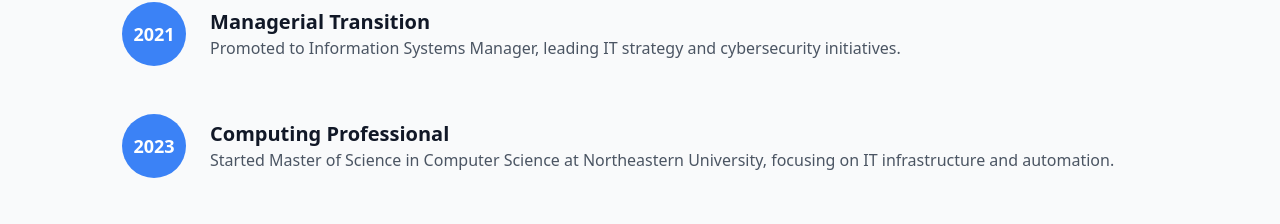
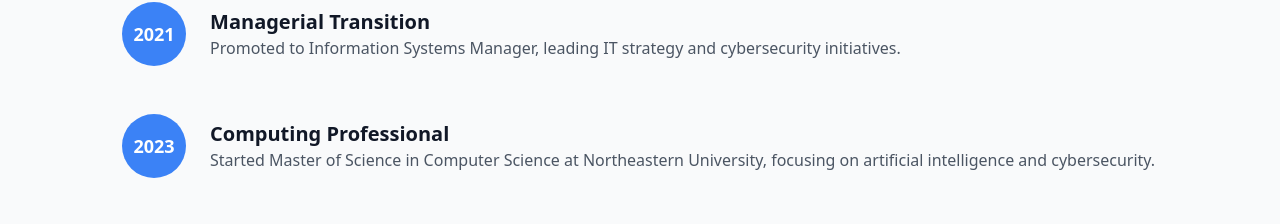
Before and after one commit to pidoko/website, a Next.js app: page / in a window 1280 px wide. Shown: the part 1600-1824 px from the top of the page. Built offline with nearby package versions, Linux system fonts and the light colour scheme.

Commit message:
reverted timeline

```diff
--- a/src/components/Timeline.tsx
+++ b/src/components/Timeline.tsx
@@ -5,7 +5,7 @@ const timelineEvents = [
     { "year": "2016", "title": "Academic Foundation", "desc": "Started Bachelor of Technology in Technology Management at NAIT." },
     { "year": "2019", "title": "Information Technology", "desc": "Started as an Information Systems Technician at First Nation of Nacho Nyak Dun." },
     { "year": "2021", "title": "Managerial Transition", "desc": "Promoted to Information Systems Manager, leading IT strategy and cybersecurity initiatives." },
-    { "year": "2023", "title": "Computing Professional", "desc": "Started Master of Science in Computer Science at Northeastern University, focusing on IT infrastructure and automation." },
+    { "year": "2023", "title": "Computing Professional", "desc": "Started Master of Science in Computer Science at Northeastern University, focusing on artificial intelligence and cybersecurity." },
     { "year": "2024", "title": "Project Leadership", "desc": "Worked as Project Coordinator at Northeastern University, designing automated registration and event management systems." },
     { "year": "2024", "title": "Enterprise IT Management", "desc": "Started as IT Coordinator at VACFSS, enhancing security, asset management, and service operations." },
     { "year": "2025", "title": "Tech Leadership & Strategy", "desc": "Pursuing Tech leadership roles to drive enterprise security, IT strategy, and digital transformation initiatives." }
```
